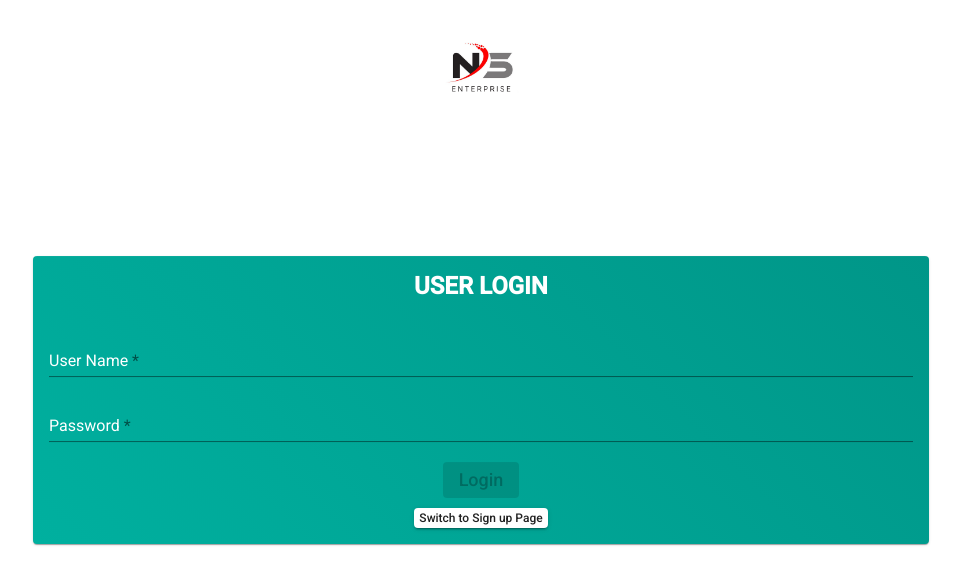
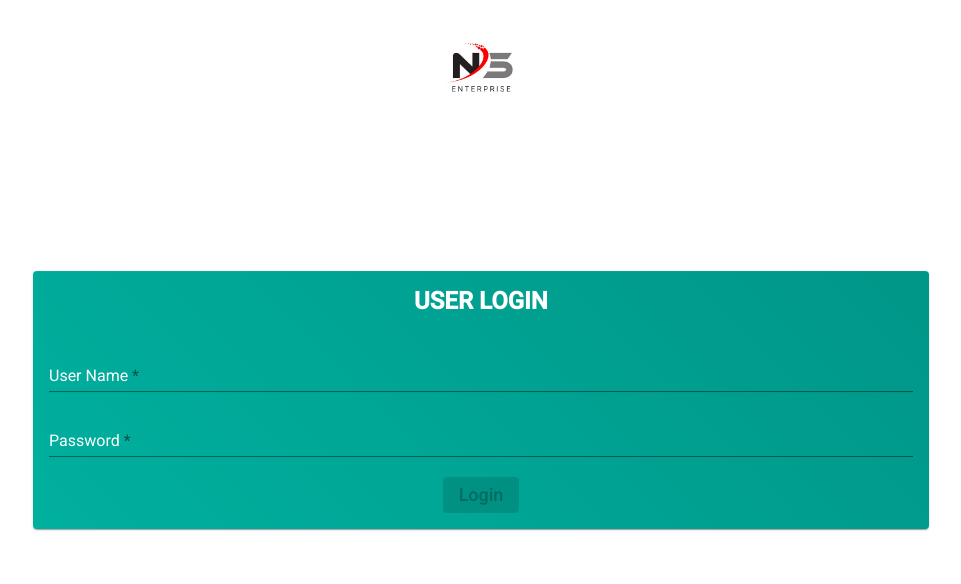
Before and after one commit to notthewaquar/NSE-App, an Angular app: page /account in a window 1280 px wide. Shown: the top 584 px of the page, without its empty margins (159-1120 px from the left). Built offline with nearby package versions, Linux system fonts and the light colour scheme.

Commit message:
first commit

```diff
--- a/src/app/login/login.component.html
+++ b/src/app/login/login.component.html
@@ -38,14 +38,14 @@
       [disabled]="!authForm.valid">
       {{ isLoginMode ? 'Login' : 'Sign up' }}
       </button>
-    <button
+    <!-- <button
       mat-raised-button
       type="button"
       class="switch-btn"
       (click)="onSwitchMode()">
         Switch to
         {{ !isLoginMode ? 'Login' : 'Sign up' }} Page
-      </button>
+      </button> -->
   </mat-card>
 </form>
 </div>
--- a/src/app/login/login.component.ts
+++ b/src/app/login/login.component.ts
@@ -46,7 +46,7 @@ export class LoginComponent implements OnInit {
     if (this.isLoginMode) {
       authObs = this.authService.login(email, password);
     } else {
-      authObs = this.authService.signup(email, password);
+      // authObs = this.authService.signup(email, password);
     }
     authObs.subscribe(resData => {
       console.log(resData);
```
